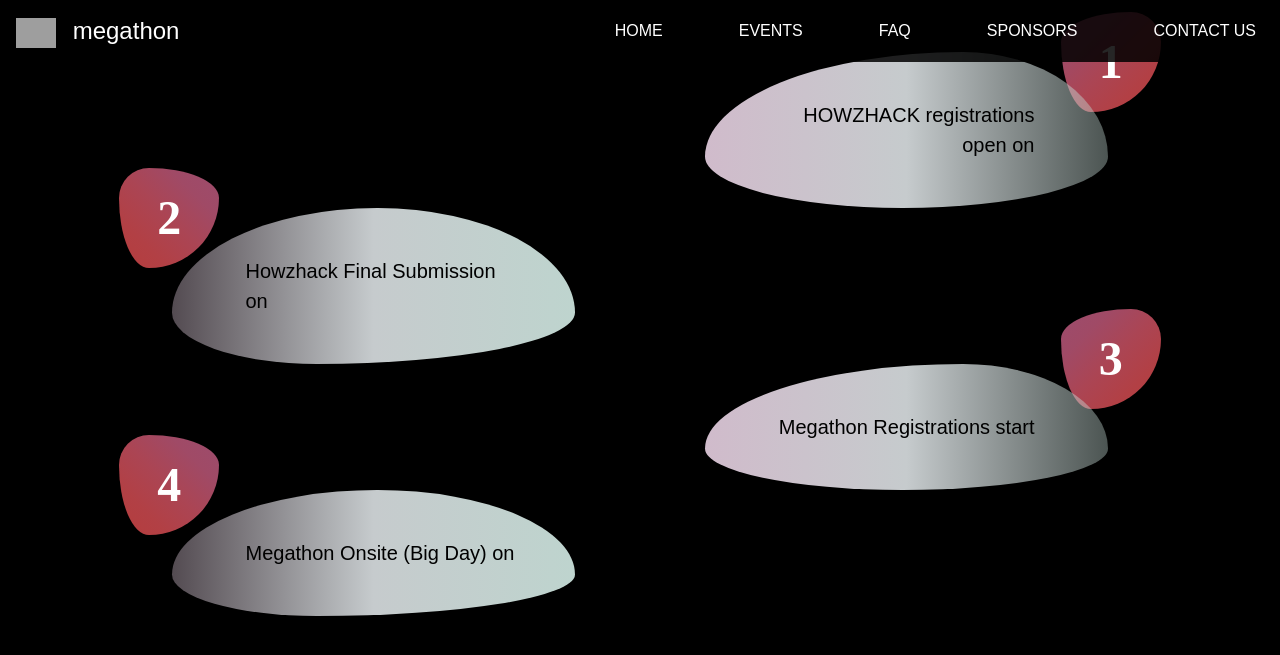
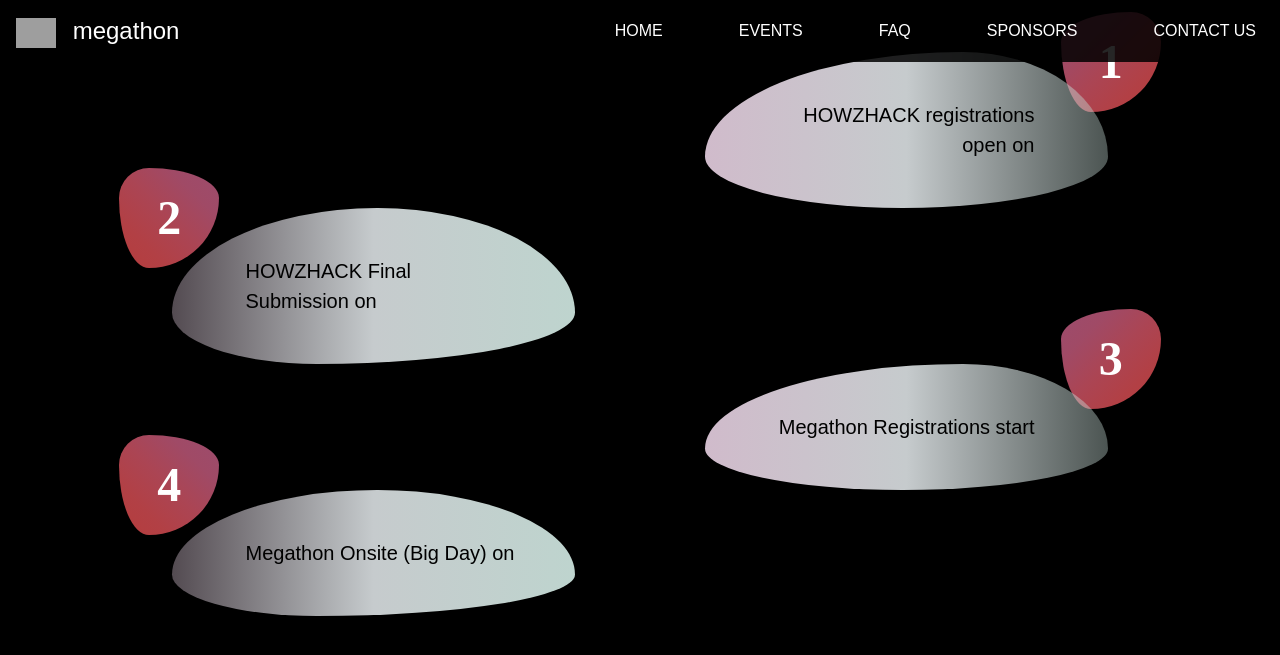
Before and after one commit to IIIT-ECell/megathon, a Jekyll site: the page built from index.html, in a window 1280 px wide and 900 px high, scrolled down 2676 px. Shown: the top 655 px of the window. Built offline with Jekyll 4.4.1, drawn with Linux system fonts in a browser that asks for light colours; nearby versions of some CDN libraries; some web fonts are replaced; some of the changed text lies outside the part shown.

Commit message:
some changes to the content

```diff
--- a/index.html
+++ b/index.html
@@ -62,7 +62,7 @@
     <div class="row">
         <div class="col-md-6 col-sm-12">
             <div class="format-blob" style="--seq: '2'">
-                <div class="format-blob-text">Howzhack Final Submission on </div>
+                <div class="format-blob-text">HOWZHACK Final Submission on </div>
             </div>
         </div>
     </div>
@@ -85,34 +85,44 @@
 {% include section.html heading="Events" content=FORMAT style="format" %}
 
 {% capture PROBLEM_STATEMENT %}
-<div class="row">
+
+<div class="row d-flex">
+    <div class="col-12 my-auto">
+
+        <h2>
+            Problems will be announced soon.
+        </h2>
+    </div>
+</div>
+
+<!-- <div class="row">
     <div class="col-md-4 probs-blob probs-blob-left">
         <div class="probs-blob-img">
-            <img src="https://dummyimage.com/200x200/000/fff&text=P1" alt="PROB1" />
+            <img src="https://dummyimage.com/200x200/000/fff&text=P1" alt="PROB1" class="img-fluid"/>
         </div>
         <div class="probs-blob-text">
-            Problem 1 title
+            Problem TBA
         </div>
     </div>
 
     <div class="col-md-4 probs-blob probs-blob-center">
         <div class="probs-blob-img">
-            <img src="https://dummyimage.com/200x200/000/fff&text=P2" alt="PROB2" />
+            <img src="https://dummyimage.com/200x200/000/fff&text=P1" alt="PROB2" class="img-fluid" />
         </div>
         <div class="probs-blob-text">
-            Problem 2 title
+            Problem TBA
         </div>
     </div>
 
     <div class="col-md-4 probs-blob probs-blob-right">
         <div class="probs-blob-img">
-            <img src="https://dummyimage.com/200x200/000/fff&text=P3" alt="PROB3" />
+            <img src="https://dummyimage.com/200x200/000/fff&text=P1" alt="PROB3" class="img-fluid" />
         </div>
         <div class="probs-blob-text">
-            Problem 3 title
+            Problem TBA
         </div>
     </div>
-</div>
+</div> -->
 {% endcapture %}
 {% include section.html heading="Problem<br />Statements" content=PROBLEM_STATEMENT style="problems" %}
 
```
